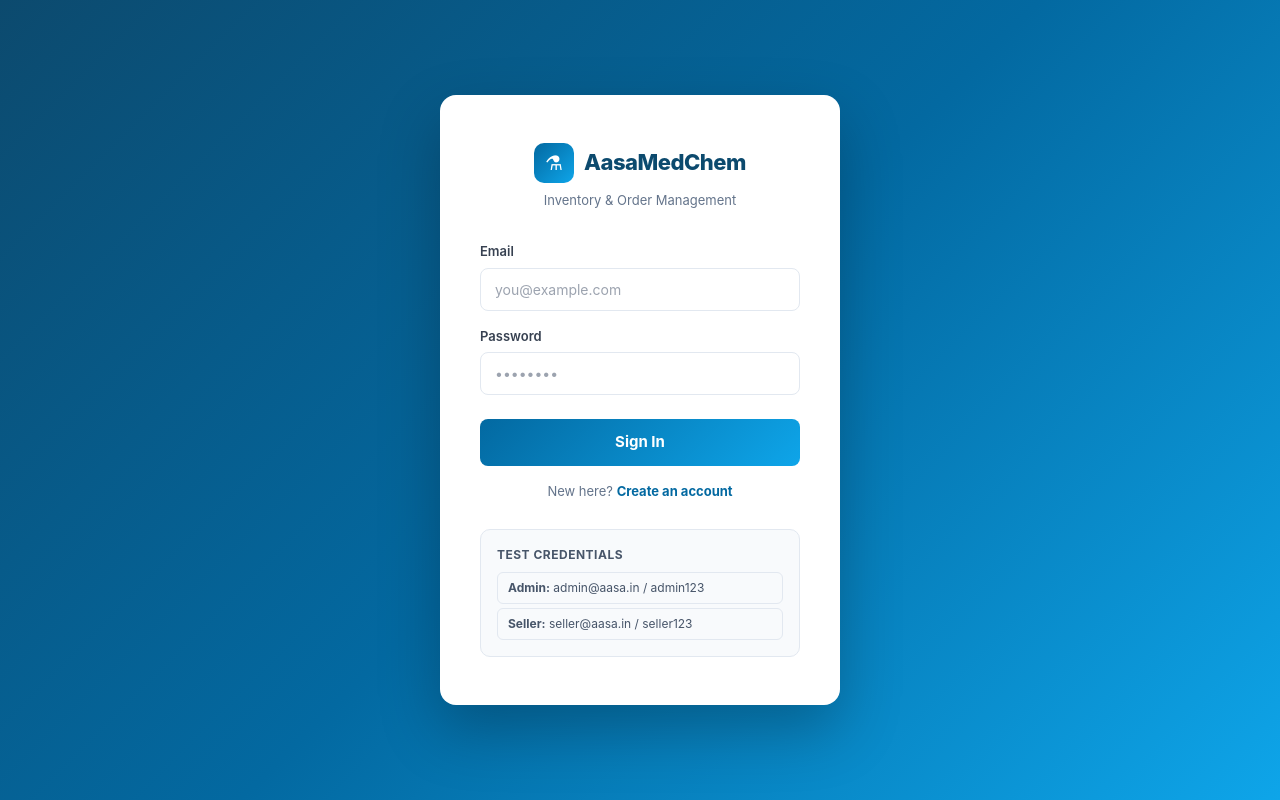
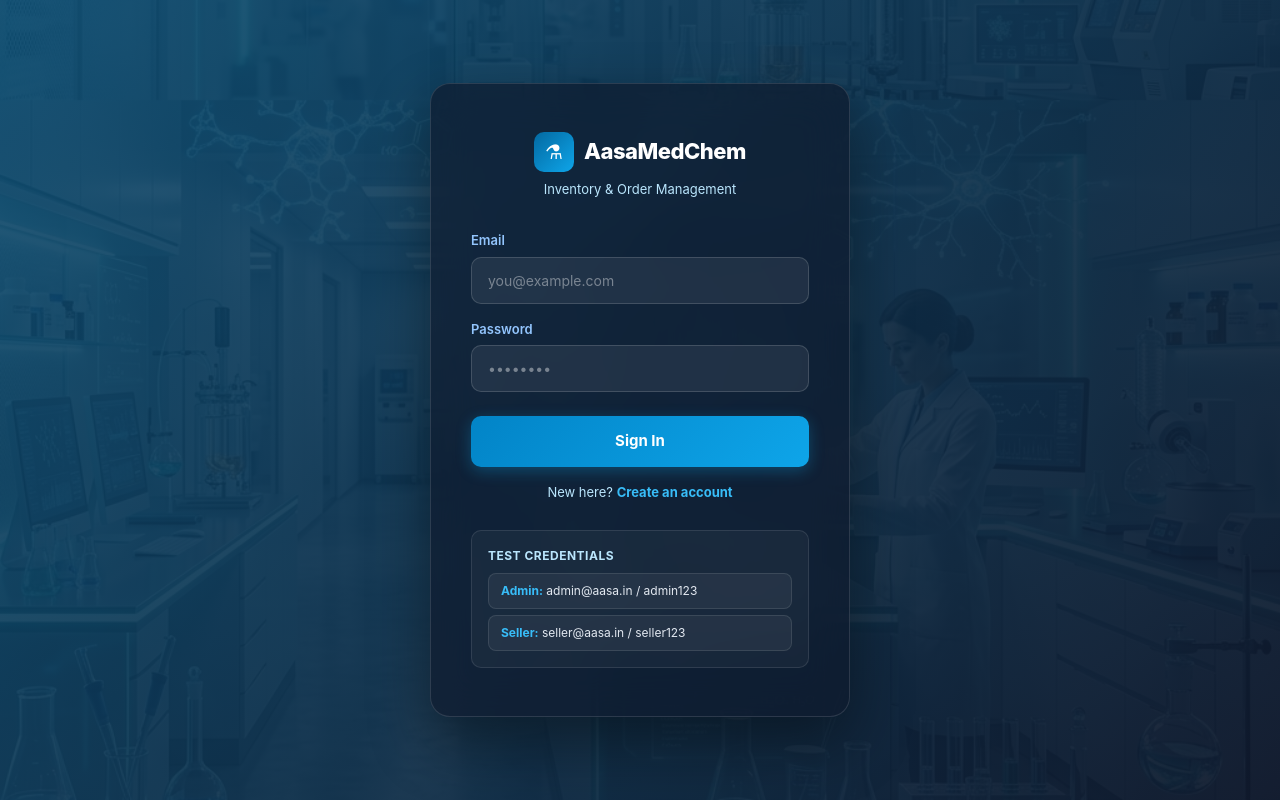
Before and after one commit to mahireddy718/AASAMEDCHEM, a Next.js app: page /login in a window 1280 px wide. Built offline with nearby package versions, Linux system fonts and the light colour scheme.

Commit message:
style(auth): upgrade login and signup pages with premium banner and glassmorphism, wrap logo in home link

```diff
--- a/app/login/page.tsx
+++ b/app/login/page.tsx
@@ -26,46 +26,133 @@ export default function LoginPage() {
   }
 
   return (
-    <div style={{ minHeight: '100vh', display: 'flex', alignItems: 'center', justifyContent: 'center', background: 'linear-gradient(135deg, #0c4a6e 0%, #0369a1 50%, #0ea5e9 100%)' }}>
-      <div style={{ background: '#fff', borderRadius: 16, padding: '48px 40px', width: '100%', maxWidth: 400, boxShadow: '0 25px 60px rgba(0,0,0,0.25)' }}>
+    <div style={{
+      position: 'relative',
+      minHeight: '100vh',
+      display: 'flex',
+      alignItems: 'center',
+      justifyContent: 'center',
+      backgroundImage: 'url("/pharmaceutical_banner.png")',
+      backgroundSize: 'cover',
+      backgroundPosition: 'center',
+      padding: 20,
+    }}>
+      <style dangerouslySetInnerHTML={{ __html: `
+        .glass-input::placeholder {
+          color: rgba(255, 255, 255, 0.4);
+        }
+        .glass-input:focus {
+          background: rgba(255, 255, 255, 0.12);
+          border-color: #38bdf8 !important;
+          box-shadow: 0 0 0 3px rgba(56, 189, 248, 0.2);
+        }
+        .btn-primary {
+          width: 100%;
+          padding: 14px 0;
+          background: linear-gradient(135deg, #0284c7 0%, #0ea5e9 100%);
+          color: #ffffff;
+          border: none;
+          border-radius: 10px;
+          font-weight: 700;
+          font-size: 15px;
+          cursor: pointer;
+          transition: all 0.2s ease;
+          box-shadow: 0 4px 15px rgba(14, 165, 233, 0.3);
+        }
+        .btn-primary:hover:not(:disabled) {
+          transform: translateY(-2px);
+          box-shadow: 0 8px 20px rgba(14, 165, 233, 0.45);
+          filter: brightness(1.1);
+        }
+        .btn-primary:active:not(:disabled) {
+          transform: translateY(0);
+        }
+        .btn-primary:disabled {
+          background: rgba(255, 255, 255, 0.15);
+          color: rgba(255, 255, 255, 0.35);
+          cursor: not-allowed;
+          box-shadow: none;
+        }
+        .test-cred-btn {
+          text-align: left;
+          background: rgba(255, 255, 255, 0.05);
+          border: 1px solid rgba(255, 255, 255, 0.1);
+          border-radius: 8px;
+          padding: 8px 12px;
+          cursor: pointer;
+          font-size: 12px;
+          color: #e2e8f0;
+          transition: all 0.15s ease;
+        }
+        .test-cred-btn:hover {
+          background: rgba(255, 255, 255, 0.12);
+          border-color: rgba(255, 255, 255, 0.2);
+          color: #ffffff;
+        }
+      `}} />
+
+      {/* Dark premium overlay to match homepage */}
+      <div style={{
+        position: 'absolute',
+        inset: 0,
+        background: 'linear-gradient(135deg, rgba(12, 74, 110, 0.9) 0%, rgba(15, 23, 42, 0.94) 100%)',
+        zIndex: 1
+      }} />
+
+      {/* Glassmorphic card container */}
+      <div style={{
+        position: 'relative',
+        zIndex: 2,
+        background: 'rgba(15, 23, 42, 0.65)',
+        backdropFilter: 'blur(20px)',
+        WebkitBackdropFilter: 'blur(20px)',
+        border: '1px solid rgba(255, 255, 255, 0.12)',
+        borderRadius: 20,
+        padding: '48px 40px',
+        width: '100%',
+        maxWidth: 420,
+        boxShadow: '0 25px 60px rgba(0,0,0,0.4)',
+      }}>
         {/* Logo */}
         <div style={{ textAlign: 'center', marginBottom: 32 }}>
-          <div style={{ display: 'inline-flex', alignItems: 'center', gap: 10, marginBottom: 8 }}>
+          <Link href="/" style={{ display: 'inline-flex', alignItems: 'center', gap: 10, marginBottom: 8, textDecoration: 'none' }}>
             <div style={{ width: 40, height: 40, background: 'linear-gradient(135deg, #0369a1, #0ea5e9)', borderRadius: 10, display: 'flex', alignItems: 'center', justifyContent: 'center' }}>
               <span style={{ color: '#fff', fontSize: 20 }}>⚗</span>
             </div>
-            <span style={{ fontSize: 22, fontWeight: 800, color: '#0c4a6e', letterSpacing: '-0.5px' }}>AasaMedChem</span>
-          </div>
-          <p style={{ color: '#64748b', fontSize: 13, margin: 0 }}>Inventory & Order Management</p>
+            <span style={{ fontSize: 22, fontWeight: 800, color: '#fff', letterSpacing: '-0.5px' }}>AasaMedChem</span>
+          </Link>
+          <p style={{ color: '#bae6fd', fontSize: 13, margin: 0 }}>Inventory & Order Management</p>
         </div>
 
         <form onSubmit={handleSubmit}>
           <div style={{ marginBottom: 16 }}>
-            <label style={{ display: 'block', fontWeight: 600, marginBottom: 6, color: '#374151', fontSize: 13 }}>Email</label>
+            <label style={{ display: 'block', fontWeight: 600, marginBottom: 6, color: '#93c5fd', fontSize: 13 }}>Email</label>
             <input
               type="email"
               value={email}
               onChange={e => setEmail(e.target.value)}
               placeholder="you@example.com"
               required
+              className="glass-input"
               style={inputStyle}
             />
           </div>
 
           <div style={{ marginBottom: 24 }}>
-            <label style={{ display: 'block', fontWeight: 600, marginBottom: 6, color: '#374151', fontSize: 13 }}>Password</label>
+            <label style={{ display: 'block', fontWeight: 600, marginBottom: 6, color: '#93c5fd', fontSize: 13 }}>Password</label>
             <input
               type="password"
               value={password}
               onChange={e => setPassword(e.target.value)}
               placeholder="••••••••"
               required
+              className="glass-input"
               style={inputStyle}
             />
           </div>
 
           {error && (
-            <div style={{ background: '#fee2e2', color: '#991b1b', padding: '10px 14px', borderRadius: 8, marginBottom: 16, fontSize: 13 }}>
+            <div style={{ background: 'rgba(239, 68, 68, 0.2)', border: '1px solid rgba(239, 68, 68, 0.4)', color: '#fca5a5', padding: '10px 14px', borderRadius: 8, marginBottom: 16, fontSize: 13 }}>
               {error}
             </div>
           )}
@@ -73,40 +160,30 @@ export default function LoginPage() {
           <button
             type="submit"
             disabled={loading}
-            style={{
-              width: '100%',
-              padding: '12px 0',
-              background: loading ? '#94a3b8' : 'linear-gradient(135deg, #0369a1, #0ea5e9)',
-              color: '#fff',
-              border: 'none',
-              borderRadius: 8,
-              fontWeight: 700,
-              fontSize: 15,
-              cursor: loading ? 'not-allowed' : 'pointer',
-              transition: 'opacity 0.2s',
-            }}
+            className="btn-primary"
           >
             {loading ? 'Signing in…' : 'Sign In'}
           </button>
         </form>
 
-        <div style={{ marginTop: 16, textAlign: 'center', fontSize: 13, color: '#64748b' }}>
-          New here? <Link href="/signup" style={{ color: '#0369a1', fontWeight: 700, textDecoration: 'none' }}>Create an account</Link>
+        <div style={{ marginTop: 16, textAlign: 'center', fontSize: 13, color: '#bae6fd' }}>
+          New here? <Link href="/signup" style={{ color: '#38bdf8', fontWeight: 700, textDecoration: 'none' }}>Create an account</Link>
         </div>
 
-        <div style={{ marginTop: 28, padding: 16, background: '#f8fafc', borderRadius: 10, border: '1px solid #e2e8f0' }}>
-          <p style={{ margin: '0 0 8px', fontWeight: 700, fontSize: 12, color: '#475569', textTransform: 'uppercase', letterSpacing: 0.5 }}>Test Credentials</p>
-          <div style={{ display: 'flex', flexDirection: 'column', gap: 4 }}>
+        <div style={{ marginTop: 28, padding: 16, background: 'rgba(255, 255, 255, 0.04)', borderRadius: 10, border: '1px solid rgba(255, 255, 255, 0.1)' }}>
+          <p style={{ margin: '0 0 8px', fontWeight: 700, fontSize: 12, color: '#bae6fd', textTransform: 'uppercase', letterSpacing: 0.5 }}>Test Credentials</p>
+          <div style={{ display: 'flex', flexDirection: 'column', gap: 6 }}>
             {[
               { role: 'Admin', email: 'admin@aasa.in', pass: 'admin123' },
               { role: 'Seller', email: 'seller@aasa.in', pass: 'seller123' },
             ].map(c => (
               <button
                 key={c.role}
+                type="button"
                 onClick={() => { setEmail(c.email); setPassword(c.pass); }}
-                style={{ textAlign: 'left', background: 'none', border: '1px solid #e2e8f0', borderRadius: 6, padding: '6px 10px', cursor: 'pointer', fontSize: 12, color: '#475569' }}
+                className="test-cred-btn"
               >
-                <strong>{c.role}:</strong> {c.email} / {c.pass}
+                <strong style={{ color: '#38bdf8' }}>{c.role}:</strong> {c.email} / {c.pass}
               </button>
             ))}
           </div>
@@ -118,11 +195,12 @@ export default function LoginPage() {
 
 const inputStyle: React.CSSProperties = {
   width: '100%',
-  padding: '10px 14px',
-  border: '1.5px solid #e2e8f0',
-  borderRadius: 8,
+  padding: '12px 16px',
+  background: 'rgba(255, 255, 255, 0.07)',
+  border: '1.5px solid rgba(255, 255, 255, 0.15)',
+  borderRadius: 10,
   fontSize: 14,
+  color: '#ffffff',
   outline: 'none',
-  transition: 'border-color 0.15s',
   boxSizing: 'border-box',
 };
--- a/app/signup/page.tsx
+++ b/app/signup/page.tsx
@@ -51,26 +51,100 @@ export default function SignupPage() {
   }
 
   return (
-    <div style={{ minHeight: '100vh', display: 'flex', alignItems: 'center', justifyContent: 'center', background: 'linear-gradient(135deg, #0f172a 0%, #155e75 50%, #0ea5e9 100%)', padding: 20 }}>
-      <div style={{ background: '#fff', borderRadius: 16, padding: '44px 40px', width: '100%', maxWidth: 440, boxShadow: '0 25px 60px rgba(0,0,0,0.25)' }}>
+    <div style={{
+      position: 'relative',
+      minHeight: '100vh',
+      display: 'flex',
+      alignItems: 'center',
+      justifyContent: 'center',
+      backgroundImage: 'url("/pharmaceutical_banner.png")',
+      backgroundSize: 'cover',
+      backgroundPosition: 'center',
+      padding: 20,
+    }}>
+      <style dangerouslySetInnerHTML={{ __html: `
+        .glass-input::placeholder {
+          color: rgba(255, 255, 255, 0.4);
+        }
+        .glass-input:focus, .glass-select:focus {
+          background: rgba(255, 255, 255, 0.12);
+          border-color: #38bdf8 !important;
+          box-shadow: 0 0 0 3px rgba(56, 189, 248, 0.2);
+        }
+        .glass-select option {
+          background: #0f172a;
+          color: #ffffff;
+        }
+        .btn-primary {
+          width: 100%;
+          padding: 14px 0;
+          background: linear-gradient(135deg, #0284c7 0%, #0ea5e9 100%);
+          color: #ffffff;
+          border: none;
+          border-radius: 10px;
+          font-weight: 700;
+          font-size: 15px;
+          cursor: pointer;
+          transition: all 0.2s ease;
+          box-shadow: 0 4px 15px rgba(14, 165, 233, 0.3);
+        }
+        .btn-primary:hover:not(:disabled) {
+          transform: translateY(-2px);
+          box-shadow: 0 8px 20px rgba(14, 165, 233, 0.45);
+          filter: brightness(1.1);
+        }
+        .btn-primary:active:not(:disabled) {
+          transform: translateY(0);
+        }
+        .btn-primary:disabled {
+          background: rgba(255, 255, 255, 0.15);
+          color: rgba(255, 255, 255, 0.35);
+          cursor: not-allowed;
+          box-shadow: none;
+        }
+      `}} />
+
+      {/* Dark premium overlay to match homepage */}
+      <div style={{
+        position: 'absolute',
+        inset: 0,
+        background: 'linear-gradient(135deg, rgba(12, 74, 110, 0.9) 0%, rgba(15, 23, 42, 0.94) 100%)',
+        zIndex: 1
+      }} />
+
+      {/* Glassmorphic card container */}
+      <div style={{
+        position: 'relative',
+        zIndex: 2,
+        background: 'rgba(15, 23, 42, 0.65)',
+        backdropFilter: 'blur(20px)',
+        WebkitBackdropFilter: 'blur(20px)',
+        border: '1px solid rgba(255, 255, 255, 0.12)',
+        borderRadius: 20,
+        padding: '44px 40px',
+        width: '100%',
+        maxWidth: 460,
+        boxShadow: '0 25px 60px rgba(0,0,0,0.4)',
+      }}>
+        {/* Logo */}
         <div style={{ textAlign: 'center', marginBottom: 28 }}>
-          <div style={{ display: 'inline-flex', alignItems: 'center', gap: 10, marginBottom: 8 }}>
+          <Link href="/" style={{ display: 'inline-flex', alignItems: 'center', gap: 10, marginBottom: 8, textDecoration: 'none' }}>
             <div style={{ width: 40, height: 40, background: 'linear-gradient(135deg, #0369a1, #0ea5e9)', borderRadius: 10, display: 'flex', alignItems: 'center', justifyContent: 'center' }}>
               <span style={{ color: '#fff', fontSize: 20 }}>⚗</span>
             </div>
-            <span style={{ fontSize: 22, fontWeight: 800, color: '#0c4a6e', letterSpacing: '-0.5px' }}>AasaMedChem</span>
-          </div>
-          <p style={{ color: '#64748b', fontSize: 13, margin: 0 }}>Create an admin or seller account</p>
+            <span style={{ fontSize: 22, fontWeight: 800, color: '#fff', letterSpacing: '-0.5px' }}>AasaMedChem</span>
+          </Link>
+          <p style={{ color: '#bae6fd', fontSize: 13, margin: 0 }}>Create an admin or seller account</p>
         </div>
 
-        <div style={{ marginBottom: 18, padding: '10px 14px', background: '#eff6ff', border: '1px solid #bfdbfe', borderRadius: 10, color: '#1e3a8a', fontSize: 13 }}>
+        <div style={{ marginBottom: 18, padding: '10px 14px', background: 'rgba(56, 189, 248, 0.1)', border: '1px solid rgba(56, 189, 248, 0.3)', borderRadius: 10, color: '#e0f2fe', fontSize: 13 }}>
           Choose the role you want to create. Admins can access the admin area; sellers can access the seller portal.
         </div>
 
         <form onSubmit={handleSubmit}>
           <div style={{ marginBottom: 16 }}>
             <label style={labelStyle}>Role</label>
-            <select value={role} onChange={e => setRole(e.target.value as 'admin' | 'seller')} required style={inputStyle}>
+            <select value={role} onChange={e => setRole(e.target.value as 'admin' | 'seller')} required className="glass-select" style={inputStyle}>
               <option value="seller">Seller</option>
               <option value="admin">Admin</option>
             </select>
@@ -78,32 +152,32 @@ export default function SignupPage() {
 
           <div style={{ marginBottom: 16 }}>
             <label style={labelStyle}>Name</label>
-            <input value={name} onChange={e => setName(e.target.value)} placeholder="Your name" required style={inputStyle} />
+            <input value={name} onChange={e => setName(e.target.value)} placeholder="Your name" required className="glass-input" style={inputStyle} />
           </div>
 
           <div style={{ marginBottom: 16 }}>
             <label style={labelStyle}>Email</label>
-            <input type="email" value={email} onChange={e => setEmail(e.target.value)} placeholder="you@example.com" required style={inputStyle} />
+            <input type="email" value={email} onChange={e => setEmail(e.target.value)} placeholder="you@example.com" required className="glass-input" style={inputStyle} />
           </div>
 
           <div style={{ marginBottom: 16 }}>
             <label style={labelStyle}>Password</label>
-            <input type="password" value={password} onChange={e => setPassword(e.target.value)} placeholder="At least 8 characters" required style={inputStyle} />
+            <input type="password" value={password} onChange={e => setPassword(e.target.value)} placeholder="At least 8 characters" required className="glass-input" style={inputStyle} />
           </div>
 
           <div style={{ marginBottom: 24 }}>
             <label style={labelStyle}>Confirm Password</label>
-            <input type="password" value={confirmPassword} onChange={e => setConfirmPassword(e.target.value)} placeholder="Repeat password" required style={inputStyle} />
+            <input type="password" value={confirmPassword} onChange={e => setConfirmPassword(e.target.value)} placeholder="Repeat password" required className="glass-input" style={inputStyle} />
           </div>
 
           {error && (
-            <div style={{ background: '#fee2e2', color: '#991b1b', padding: '10px 14px', borderRadius: 8, marginBottom: 16, fontSize: 13 }}>
+            <div style={{ background: 'rgba(239, 68, 68, 0.2)', border: '1px solid rgba(239, 68, 68, 0.4)', color: '#fca5a5', padding: '10px 14px', borderRadius: 8, marginBottom: 16, fontSize: 13 }}>
               {error}
             </div>
           )}
 
           {success && (
-            <div style={{ background: '#dcfce7', color: '#166534', padding: '10px 14px', borderRadius: 8, marginBottom: 16, fontSize: 13 }}>
+            <div style={{ background: 'rgba(16, 185, 129, 0.2)', border: '1px solid rgba(16, 185, 129, 0.4)', color: '#a7f3d0', padding: '10px 14px', borderRadius: 8, marginBottom: 16, fontSize: 13 }}>
               {success}
             </div>
           )}
@@ -111,24 +185,14 @@ export default function SignupPage() {
           <button
             type="submit"
             disabled={loading}
-            style={{
-              width: '100%',
-              padding: '12px 0',
-              background: loading ? '#94a3b8' : 'linear-gradient(135deg, #0369a1, #0ea5e9)',
-              color: '#fff',
-              border: 'none',
-              borderRadius: 8,
-              fontWeight: 700,
-              fontSize: 15,
-              cursor: loading ? 'not-allowed' : 'pointer',
-            }}
+            className="btn-primary"
           >
             {loading ? 'Creating account…' : `Create ${role === 'admin' ? 'Admin' : 'Seller'} Account`}
           </button>
         </form>
 
-        <div style={{ marginTop: 16, textAlign: 'center', fontSize: 13, color: '#64748b' }}>
-          Already have an account? <Link href="/login" style={{ color: '#0369a1', fontWeight: 700, textDecoration: 'none' }}>Sign in</Link>
+        <div style={{ marginTop: 16, textAlign: 'center', fontSize: 13, color: '#bae6fd' }}>
+          Already have an account? <Link href="/login" style={{ color: '#38bdf8', fontWeight: 700, textDecoration: 'none' }}>Sign in</Link>
         </div>
       </div>
     </div>
@@ -139,16 +203,18 @@ const labelStyle: React.CSSProperties = {
   display: 'block',
   fontWeight: 600,
   marginBottom: 6,
-  color: '#374151',
+  color: '#93c5fd',
   fontSize: 13,
 };
 
 const inputStyle: React.CSSProperties = {
   width: '100%',
-  padding: '10px 14px',
-  border: '1.5px solid #e2e8f0',
-  borderRadius: 8,
+  padding: '12px 16px',
+  background: 'rgba(255, 255, 255, 0.07)',
+  border: '1.5px solid rgba(255, 255, 255, 0.15)',
+  borderRadius: 10,
   fontSize: 14,
+  color: '#ffffff',
   outline: 'none',
   boxSizing: 'border-box',
 };
```
